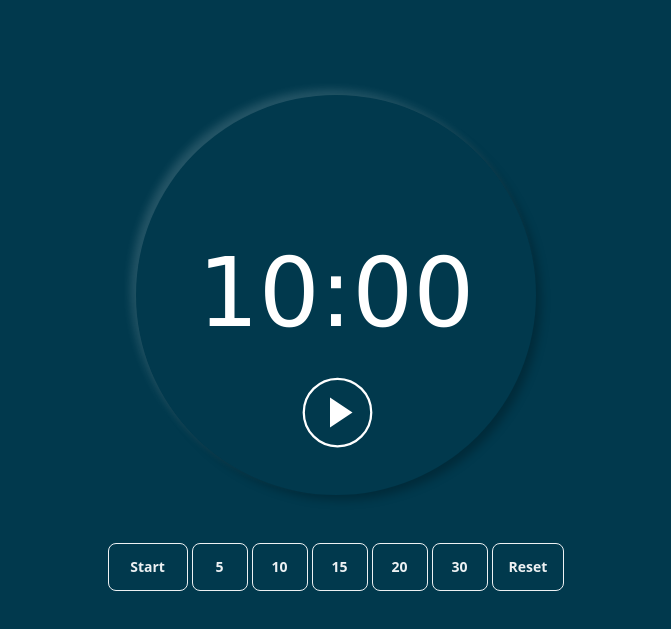
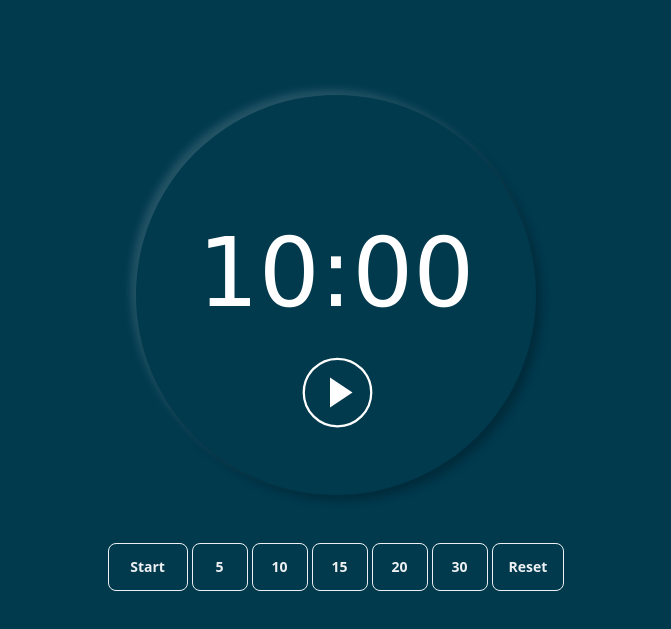
Before and after one commit to vkondrav/widgets, an Astro site in the folder timer-astro/: page / in a window 1280 px wide. Shown: the part 137-766 px from the top of the page, without its empty margins (304-975 px from the left). Built offline with nearby package versions, Linux system fonts and the light colour scheme; Astro itself is replaced by a stand-in of ours.

Commit message:
moved timer text and svgs up slightly

```diff
--- a/timer-astro/src/pages/index.astro
+++ b/timer-astro/src/pages/index.astro
@@ -134,7 +134,7 @@ import { Image } from "astro:assets";
     font-size: 6rem;
     line-height: 1;
     justify-content: center;
-    padding-top: 150px;
+    padding-top: 130px;
     pointer-events: none;
   }
   .progress {
@@ -145,14 +145,14 @@ import { Image } from "astro:assets";
   }
   .playSVG {
     position: absolute;
-    top: 70%;
+    top: 65%;
     left: 41%;
     pointer-events: none;
   }
   .stopSVG {
     display: none;
     position: absolute;
-    top: 70%;
+    top: 65%;
     left: 41%;
     pointer-events: none;
   }
```
